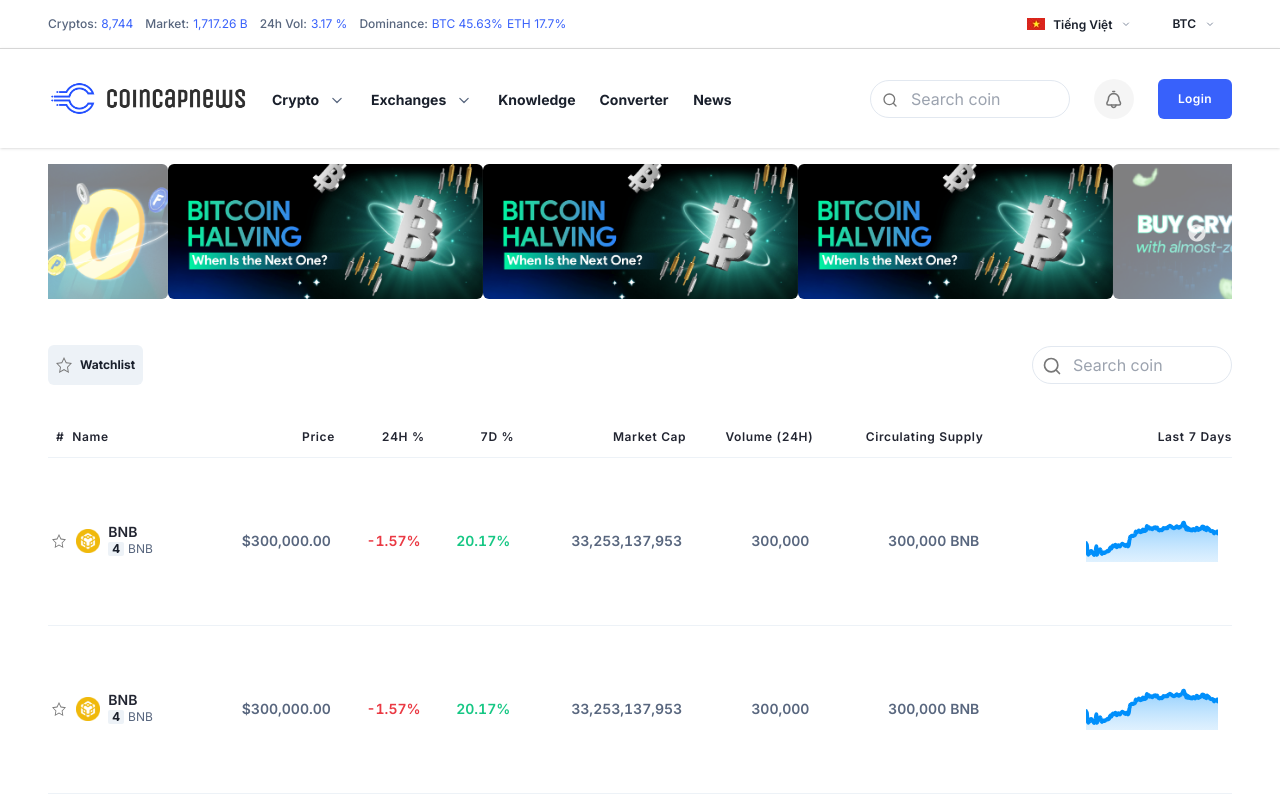
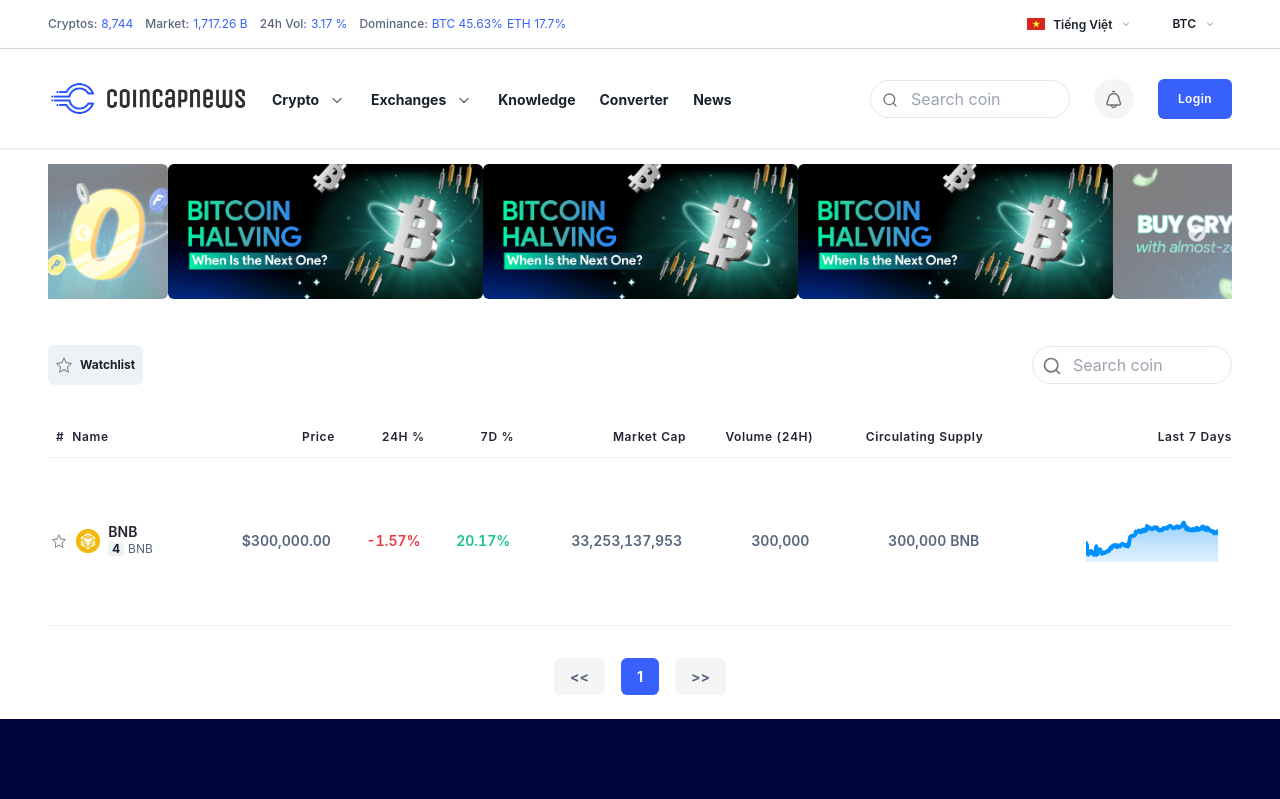
Before and after one commit to thwuong/coincapnews, a Next.js app: page /test in a window 1280 px wide. Shown: the top 799 px of the page. Built offline with nearby package versions, Linux system fonts and the light colour scheme.

Commit message:
feat: remove env file

```diff
--- /dev/null
+++ b/src/app/contants.ts
@@ -0,0 +1 @@
+export const WEBSITE_HOST_URL = process.env.NEXT_PUBLIC_WEBSITE_HOST_URL;
--- a/src/app/globals.css
+++ b/src/app/globals.css
@@ -1,6 +1,7 @@
 @tailwind base;
 @tailwind components;
 @tailwind utilities;
+@import url('https://fonts.googleapis.com/css2?family=Inter:wght@100..900&display=swap');
 :root {
   --foreground-rgb: 0, 0, 0;
   --background-start-rgb: 214, 219, 220;
@@ -17,13 +18,7 @@
 
 body {
   font-family: "Inter", sans-serif;
-  color: rgb(var(--foreground-rgb));
-  background: linear-gradient(
-      to bottom,
-      transparent,
-      rgb(var(--background-end-rgb))
-    )
-    rgb(var(--background-start-rgb));
+
 }
 
 @layer utilities {
--- a/src/app/layout.tsx
+++ b/src/app/layout.tsx
@@ -1,5 +1,5 @@
+import { WEBSITE_HOST_URL } from "./contants";
 import type { Metadata } from "next";
-import { Inter } from "next/font/google";
 import "./globals.css";
 import { Providers } from "./providers";
 import dynamic from "next/dynamic";
@@ -7,13 +7,73 @@
 const Header = dynamic(() => import("@/components/Header/Header"), {
     ssr: false,
 });
-const inter = Inter({ subsets: ["latin"], display: "swap", weight: ["300", "400", "500", "600", "700", "800"] });
 
+const meta = {
+    title: "Title",
+    description:
+        "Lorem ipsum dolor sit amet consectetur adipisicing elit. Perspiciatis amet molestiae soluta qui vitae facilis.",
+    image: `${WEBSITE_HOST_URL}/meta/og-preview.png`,
+};
 export const metadata: Metadata = {
-    title: "Coincapnews",
-    description: "Generated by create next app",
+    title: {
+        template: "%s - Tilte",
+        default: meta.title,
+    },
+    description: meta.description,
+    openGraph: {
+        title: meta.title,
+        description: meta.description,
+        url: WEBSITE_HOST_URL,
+        locale: "en-US",
+        siteName: meta.title,
+        type: "website",
+        images: [
+            {
+                url: meta.image,
+            },
+        ],
+    },
+    twitter: {
+        title: meta.title,
+        description: meta.description,
+        images: meta.image,
+        card: "summary_large_image",
+    },
+    alternates: {
+        canonical: WEBSITE_HOST_URL,
+    },
+    icons: {
+        icon: [
+            { url: "/favicon/favicon.ico" },
+            new URL("/favicon/favicon.ico", WEBSITE_HOST_URL),
+            { url: "/favicon/favicon.ico", media: "(prefers-color-scheme: dark)" },
+        ],
+        shortcut: ["/favicon/apple-touch-icon.png"],
+        apple: [
+            { url: "/favicon/apple-touch-icon.png" },
+            { url: "/favicon/apple-touch-icon.png", sizes: "180x180", type: "image/png" },
+        ],
+        other: [
+            {
+                rel: "apple-touch-icon-precomposed",
+                url: "/favicon/apple-touch-icon.png",
+            },
+        ],
+    },
+    robots: {
+        index: false,
+        follow: true,
+        nocache: true,
+        googleBot: {
+            index: true,
+            follow: false,
+            noimageindex: true,
+            "max-video-preview": -1,
+            "max-image-preview": "large",
+            "max-snippet": -1,
+        },
+    },
 };
-
 export default function RootLayout({
     children,
 }: Readonly<{
@@ -21,7 +81,7 @@
 }>) {
     return (
         <html lang="en">
-            <body className={inter.className}>
+            <body>
                 <Providers>
                     <Header />
                     {children}
--- /dev/null
+++ b/src/app/robots.ts
@@ -0,0 +1,13 @@
+import { MetadataRoute } from "next";
+import { WEBSITE_HOST_URL } from "./contants";
+
+export default function robots(): MetadataRoute.Robots {
+    return {
+        rules: {
+            userAgent: "*",
+            allow: "/",
+            disallow: "/private/",
+        },
+        sitemap: `${WEBSITE_HOST_URL}sitemap.xml`,
+    };
+}
--- /dev/null
+++ b/src/app/sitemap.ts
@@ -0,0 +1,28 @@
+import { MetadataRoute } from "next";
+// import { getAllArticles } from "@/lib/articles";
+import { WEBSITE_HOST_URL } from "./contants";
+
+type changeFrequency = "always" | "hourly" | "daily" | "weekly" | "monthly" | "yearly" | "never";
+
+export default async function sitemap(): Promise<MetadataRoute.Sitemap> {
+    let articles = [
+        {
+            id: "abc",
+        },
+    ];
+    const changeFrequency = "daily" as changeFrequency;
+
+    const posts = articles.map(({ id }: { id: string }) => ({
+        url: `${WEBSITE_HOST_URL}/posts/${id}`,
+        lastModified: new Date(),
+        changeFrequency,
+    }));
+
+    const routes = ["", "/about", "/posts"].map((route) => ({
+        url: `${WEBSITE_HOST_URL}${route}`,
+        lastModified: new Date().toISOString(),
+        changeFrequency,
+    }));
+
+    return [...routes, ...posts];
+}
--- a/src/components/CoinTable/CoinTable.tsx
+++ b/src/components/CoinTable/CoinTable.tsx
@@ -12,12 +12,13 @@
 import clsx from "clsx";
 import { formatCurrency, formatQuoteCurrency } from "@/app/utils/formatCurrency";
 import LineChartLastDays from "../Charts/LineChartLastDays";
+import { UnitConversion } from "../TableSection/TableSection";
 
-export type DataTableProps<Data extends object> = {
-    data: Data[];
-    columns: ColumnDef<Data, any>[];
+export type DataTableProps = {
+    data: UnitConversion[];
+    columns: ColumnDef<UnitConversion, any>[];
 };
-function CoinTable<Data extends object>({ data, columns }: DataTableProps<Data>) {
+function CoinTable({ data, columns }: DataTableProps) {
     const [sorting, setSorting] = React.useState<SortingState>([]);
     const table = useReactTable({
         columns,
@@ -59,15 +60,15 @@
                                                 <Image
                                                     src={"/assets/icons/sort-down.svg"}
                                                     alt="sort-down"
-                                                    width={16}
-                                                    height={16}
+                                                    width={14}
+                                                    height={14}
                                                 />
                                             ) : (
                                                 <Image
                                                     src={"/assets/icons/sort-up.svg"}
                                                     alt="sort-up"
-                                                    width={16}
-                                                    height={16}
+                                                    width={14}
+                                                    height={14}
                                                 />
                                             )
                                         ) : null}
@@ -82,7 +83,7 @@
             <Tbody>
                 {table.getRowModel().rows.map((row) => (
                     <Tr key={row.id}>
-                        <Td px={"4px"} w="fit-content">
+                        <Td p={"4px"} w="fit-content">
                             <Image
                                 className="cursor-pointer"
                                 src={"/assets/icons/start.svg"}
@@ -91,7 +92,7 @@
                                 height={14}
                             />
                         </Td>
-                        <Td px={"4px"}>
+                        <Td p={"4px"}>
                             <Box display={"flex"} alignItems={"center"} gap={"8px"}>
                                 <Image
                                     className="cursor-pointer"
--- a/src/components/TableSection/TableSection.tsx
+++ b/src/components/TableSection/TableSection.tsx
@@ -3,119 +3,95 @@
 import Container from "../Container/Container";
 import { Button, Input, InputGroup, InputLeftElement } from "@chakra-ui/react";
 import Image from "next/image";
-import CoinTable from "../CoinTable/CoinTable";
 
 import { createColumnHelper } from "@tanstack/react-table";
 import dynamic from "next/dynamic";
 const TablePagination = dynamic(() => import("../TablePagination/TablePagination"), { ssr: false });
-type UnitConversion = {
-    fromUnit: string;
-    toUnit: string;
-    factor: number;
+const CoinTable = dynamic(() => import("../CoinTable/CoinTable"), { ssr: false });
+export type UnitConversion = {
+    name: string;
+    icon: string;
+    rank: string;
+    code: string;
+    price: number;
+    dayRatio: string;
+    weekRatio: string;
+    totalSupply: number;
+    volume: number;
+    circulatingSupply: number;
+    weekStatistic: number[];
 };
 
 const data: UnitConversion[] = [
     {
-        fromUnit: "inches",
-        toUnit: "millimetres (mm)",
-        factor: 25.4,
-    },
-    {
-        fromUnit: "feet",
-        toUnit: "centimetres (cm)",
-        factor: 30.48,
-    },
-    {
-        fromUnit: "yards",
-        toUnit: "metres (m)",
-        factor: 0.91444,
-    },
-    {
-        fromUnit: "yards",
-        toUnit: "metres (m)",
-        factor: 0.91444,
-    },
-    {
-        fromUnit: "yards",
-        toUnit: "metres (m)",
-        factor: 0.91444,
-    },
-    {
-        fromUnit: "yards",
-        toUnit: "metres (m)",
-        factor: 0.91444,
-    },
-    {
-        fromUnit: "yards",
-        toUnit: "metres (m)",
-        factor: 0.91444,
-    },
-    {
-        fromUnit: "yards",
-        toUnit: "metres (m)",
-        factor: 0.91444,
-    },
-    {
-        fromUnit: "yards",
-        toUnit: "metres (m)",
-        factor: 0.91444,
+        name: "BNB",
+        icon: "/assets/images/bnb.webp",
+        rank: "4",
+        code: "BNB",
+        price: 3000000,
+        dayRatio: "-1.5%",
+        weekRatio: "20%",
+        totalSupply: 3000000,
+        circulatingSupply: 3000000,
+        volume: 3000000,
+        weekStatistic: [1, 2, 4, 123, 12, 3123, 1, 23, 1, 23, 1, 23],
     },
 ];
 
 const columnHelper = createColumnHelper<UnitConversion>();
 
 const columns = [
-    columnHelper.accessor("fromUnit", {
+    columnHelper.accessor("code", {
         cell: (info) => info.getValue(),
         header: "#",
     }),
-    columnHelper.accessor("fromUnit", {
+    columnHelper.accessor("name", {
         cell: (info) => info.getValue(),
         header: "Name",
     }),
-    columnHelper.accessor("fromUnit", {
+    columnHelper.accessor("price", {
         cell: (info) => info.getValue(),
         header: "Price",
         meta: {
             isNumeric: true,
         },
     }),
-    columnHelper.accessor("fromUnit", {
+    columnHelper.accessor("dayRatio", {
         cell: (info) => info.getValue(),
         header: "24H %",
         meta: {
             isNumeric: true,
         },
     }),
-    columnHelper.accessor("fromUnit", {
+    columnHelper.accessor("weekRatio", {
         cell: (info) => info.getValue(),
         header: "7D %",
         meta: {
             isNumeric: true,
         },
     }),
-    columnHelper.accessor("fromUnit", {
+    columnHelper.accessor("totalSupply", {
         cell: (info) => info.getValue(),
         header: "Market Cap",
         meta: {
             isNumeric: true,
         },
     }),
-    columnHelper.accessor("fromUnit", {
+    columnHelper.accessor("volume", {
         cell: (info) => info.getValue(),
         header: "Volume (24H)",
         meta: {
             isNumeric: true,
         },
     }),
-    columnHelper.accessor("toUnit", {
+    columnHelper.accessor("circulatingSupply", {
         cell: (info) => info.getValue(),
         header: "Circulating Supply",
         meta: {
             isNumeric: true,
         },
     }),
-    columnHelper.accessor("factor", {
+    columnHelper.accessor("weekStatistic", {
         cell: (info) => info.getValue(),
         header: "Last 7 Days",
         meta: {
```
Also changed, not shown: 2 other files (tests, documents, lock files or other folders).
